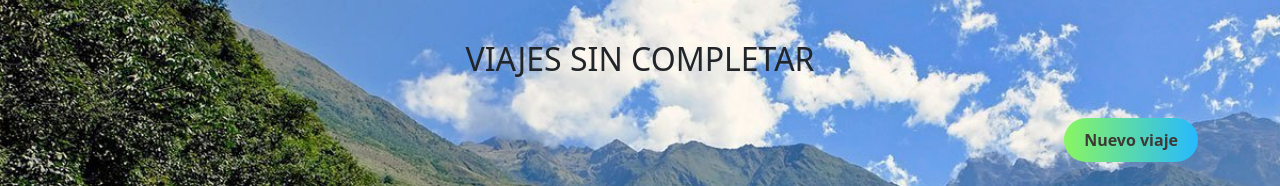
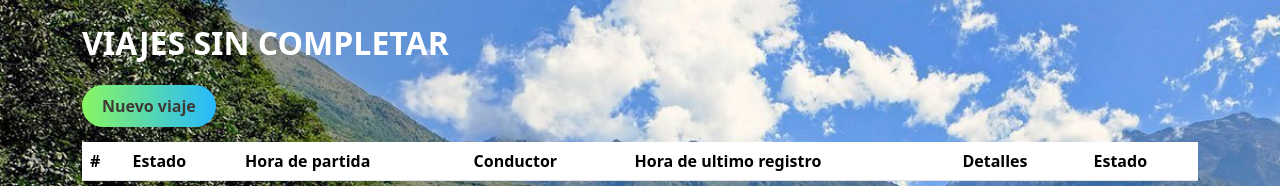
Before and after one commit to Enya-Mich/sistema-mya, a Flask app: page /viajes in a window 1280 px wide. Shown: the part 120-306 px from the top of the page. Run offline with Flask 3, Linux system fonts and the light colour scheme; the visitor is signed in with stand-in values (Sample User, id 1); data that the repository does not hold is empty; parts of the project's set-up code (start-up, migrations or seed data) failed here and were passed over; some libraries are stand-ins or nearby versions.

Commit message:
style: added new styles for button and title

```diff
--- a/static/css/viajes.css
+++ b/static/css/viajes.css
@@ -116,9 +116,11 @@ body {
   outline: none;
   cursor: pointer;
 }
+
 .button__nuevo:hover {
   box-shadow: 0px 0px 20px -5px rgba(0, 0, 0, .2);
 }
+
 .button__nuevo::before {
   opacity: 0;
   position: absolute;
@@ -131,11 +133,13 @@ body {
   content: '';
   transition: transform 1s, opacity 1s;
 }
+
 .button:active::before {
   opacity: 1;
   transform: translate(-50%, -50%) scale(0);
   transition: 0s;
 }
+
 .button__nuevo::after {
   opacity: 0;
   position: absolute;
@@ -153,3 +157,16 @@ body {
   transform: translate(-50%, -50%) scale(0);
   transition: 0s;
 }
+
+.button__nuevo__contecnt {
+  display: flex;
+  justify-content: flex-end;
+  align-items: center;
+  gap: 10px;
+}
+
+.title {
+  color: #fff;
+  font-weight: 700;
+  font-size: 2rem;
+}
--- a/templates/listActuales.html
+++ b/templates/listActuales.html
@@ -62,10 +62,10 @@
 
     <div class="container">
         <br/>
-        <h2 class="text-center my-2 py-2">VIAJES SIN COMPLETAR</h2>
+        <h2 class="title">VIAJES SIN COMPLETAR</h2>
         <br/>
 
-        <div class="d-grid gap-2 d-md-flex justify-content-md-end">
+        <div class="button__nuevo__content">
             <a class="button__nuevo" role="button" href="/nuevoViaje">
                 Nuevo viaje
             </a>
```
Lines whose indentation alone changed are shown as unchanged.
